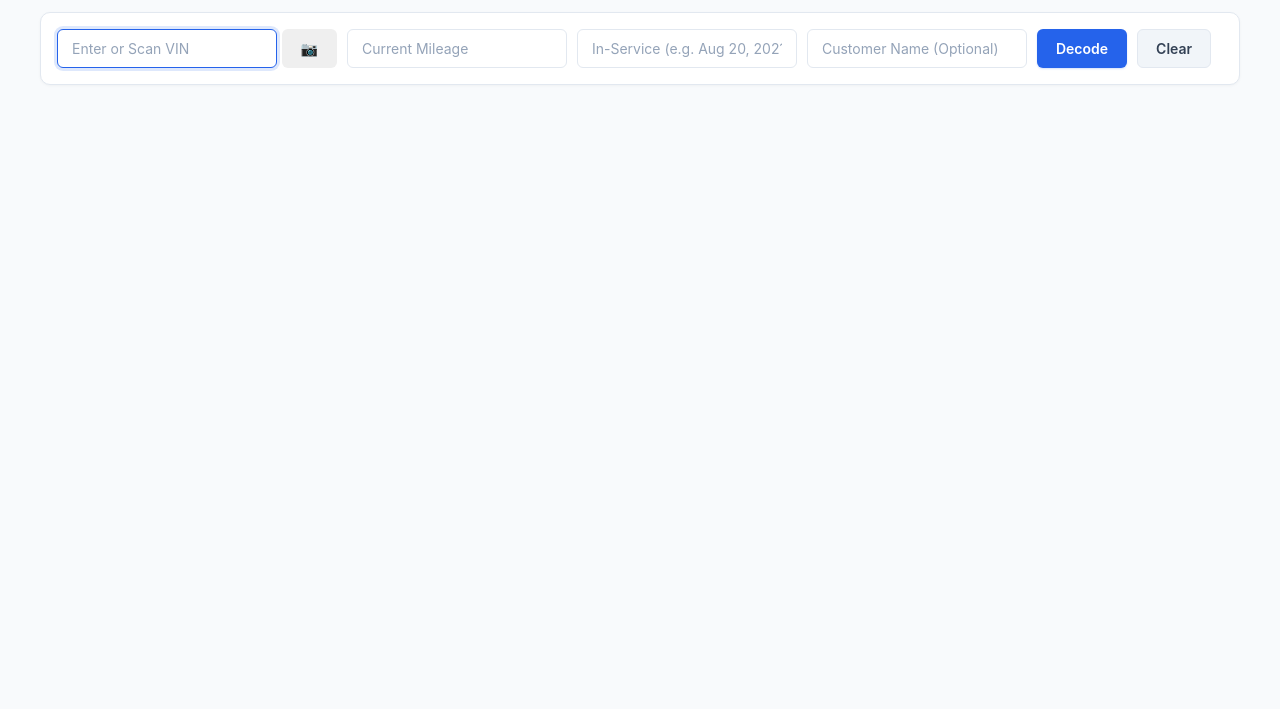
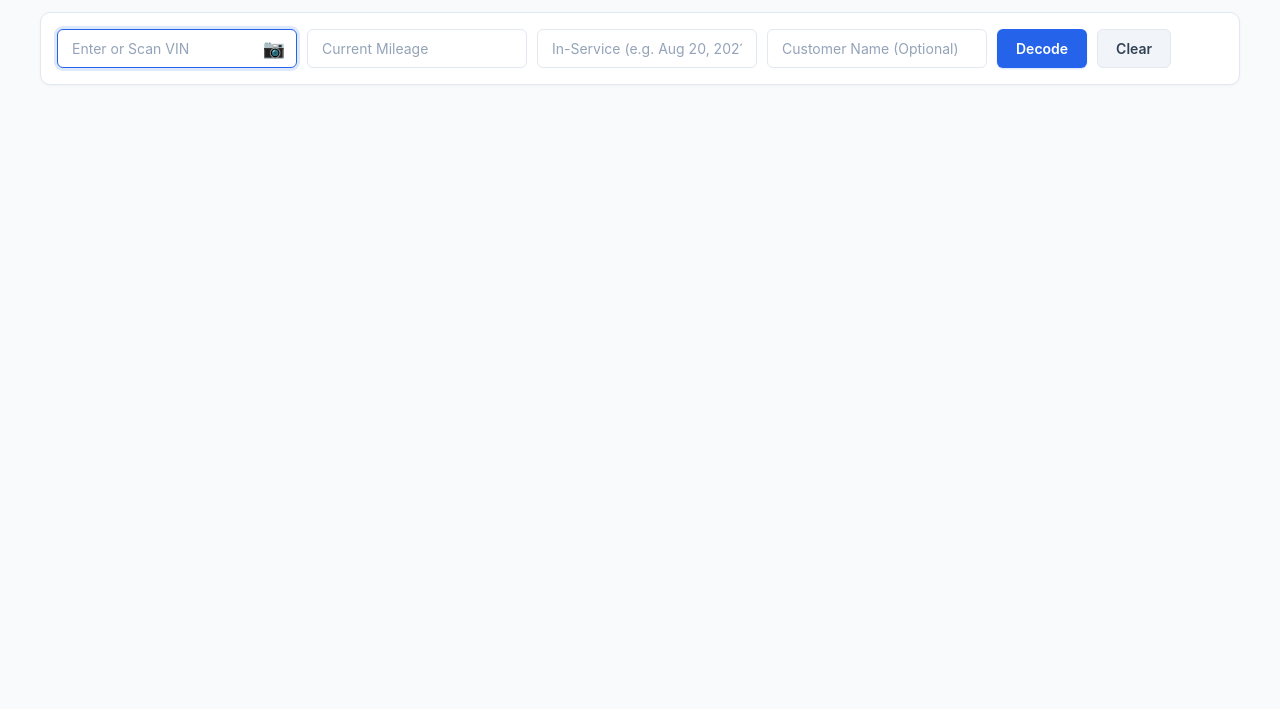
Before and after one commit to wishart18-eng/ServiceTool, a plain HTML site: page index.html in a window 1280 px wide. Shown: the part 91-800 px from the top of the page. Drawn offline with Linux system fonts and the light colour scheme.

Commit message:
Add VIN input styles with camera button
Added styles for VIN input wrapper and camera button.

```diff
--- a/style.css
+++ b/style.css
@@ -61,7 +61,42 @@ h1 {
     border: 1px solid var(--slate-border);
     box-shadow: 0 1px 3px rgba(0, 0, 0, 0.04);
 }
+/* VIN Input with Camera Button */
+.vin-input-wrapper {
+    position: relative;
+    display: inline-flex;
+    align-items: center;
+    width: 240px;
+}
 
+.vin-input-wrapper input {
+    width: 100% !important;
+    padding-right: 42px !important; /* Space so text doesn't overlap the camera icon */
+}
+
+.btn-cam {
+    position: absolute;
+    right: 4px;
+    background: transparent !important;
+    border: none !important;
+    font-size: 18px;
+    padding: 6px 8px !important;
+    cursor: pointer;
+    box-shadow: none !important;
+    color: var(--slate-heading);
+}
+
+.btn-cam:hover {
+    transform: scale(1.15);
+    background: transparent !important;
+}
+
+/* Mobile full-width adjustment */
+@media (max-width: 600px) {
+    .vin-input-wrapper {
+        width: 100% !important;
+    }
+}
 input {
     font-family: inherit;
     padding: 10px 14px;
```
